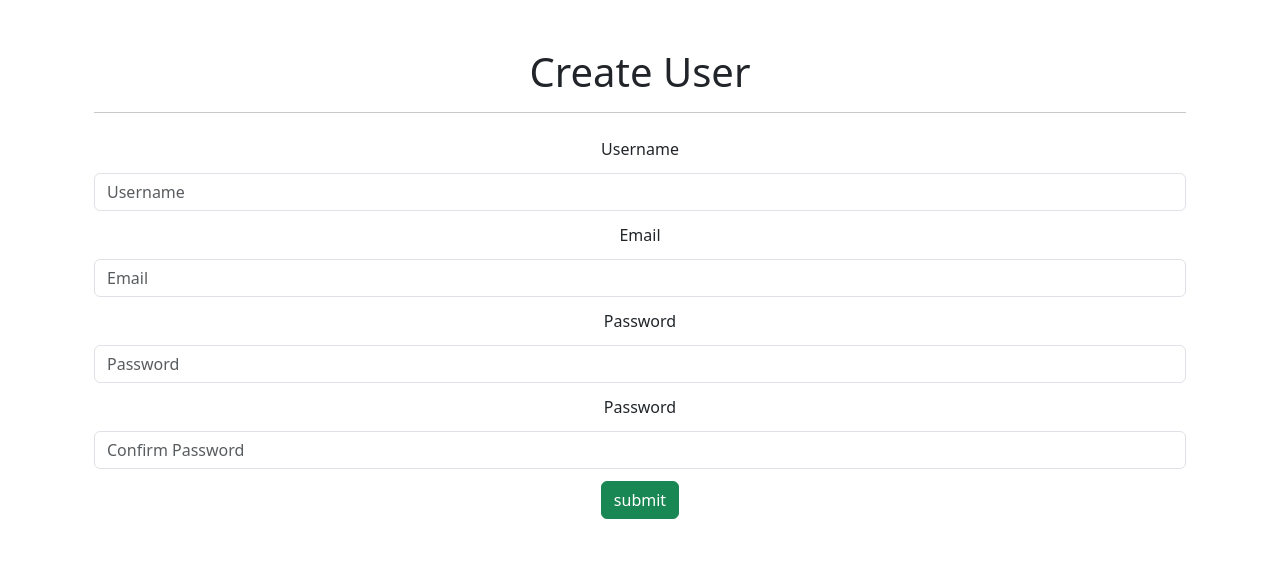
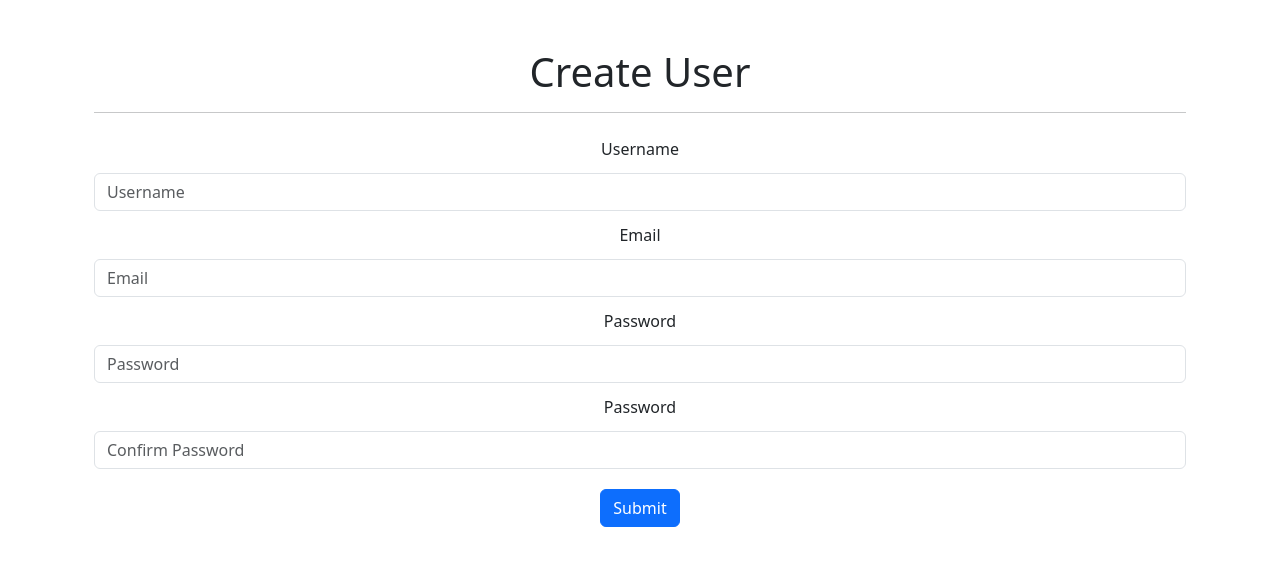
Before and after one commit to MuhamedBilal/JumiaAdmin, a React (Create React App) app: page /createUser in a window 1280 px wide. Shown: the top 566 px of the page. Built offline with nearby package versions, Linux system fonts and the light colour scheme.

Commit message:
User Component added

```diff
--- a/src/Components/Navigator/Navigator.jsx
+++ b/src/Components/Navigator/Navigator.jsx
@@ -9,10 +9,7 @@ function Navigator() {
           <li>
         <Link to="/AllUsers">AllUsers</Link>
       </li>
-      <li>
-        <Link to="/UserPage">UserPage</Link>
-      </li>
-      <li>
+        <li>
         <Link to="/Signin">Signin</Link>
       </li>
     </ul>
--- a/src/Components/allUsers/allUsers.jsx
+++ b/src/Components/Users/allUsers/allUsers.jsx
@@ -1,7 +1,8 @@
-import React, { useState, useEffect } from 'react';
-import { Table, Button, Pagination } from 'react-bootstrap';
-import axiosInstance from '../axios/axios';
-import { useNavigate } from 'react-router-dom';
+import React, { useState, useEffect } from "react";
+import { Table, Button, Pagination } from "react-bootstrap";
+import axiosInstance from "../../axios/axios";
+
+import { useNavigate } from "react-router-dom";
 
 function AllUsers() {
   const [users, setUsers] = useState([]);
@@ -24,7 +25,7 @@ function AllUsers() {
         setUsers(response.data.data);
         setTotalUsers(response.data.totalUsers);
       } else {
-        console.log('Error: response data is not an array');
+        console.log("Error: response data is not an array");
       }
     } catch (error) {
       // Handle error
@@ -47,14 +48,7 @@ function AllUsers() {
   };
 
   const handleAddUser = async () => {
-    // try {
-    //   const newUser = { name: 'NewUser', email: 'newuser@example.com' };
-    //   const response = await axiosInstance.post('/users', newUser);
-    //   setUsers([...users, response.data]);
-    // } catch (error) {
-    //   // Handle error
-    // }
-    navigate(`/CreateUser`)
+    navigate(`/CreateUser`);
   };
 
   // Get current users
@@ -85,7 +79,9 @@ function AllUsers() {
               <td>{user.name}</td>
               <td>{user.email}</td>
               <td>
-                <Button variant="warning" onClick={() => handleEdit(user._id)}>Edit</Button>{' '}
+                <Button variant="warning" onClick={() => handleEdit(user._id)}>
+                  Edit
+                </Button>{" "}
                 <Button variant="danger" onClick={() => handleDelete(user._id)}>
                   Delete
                 </Button>
--- a/src/Components/createUser/createUser.jsx
+++ b/src/Components/Users/createUser/createUser.jsx
@@ -1,14 +1,15 @@
 import React, { useState, useEffect } from "react";
 // import styles from "./userPage.css";
+import { Button} from 'react-bootstrap';
+
 import { Formik, Field, ErrorMessage } from "formik";
 // import { useParams } from 'react-router-dom';
 import * as Yup from 'yup';
-import axiosInstance from '../axios/axios';
+import axiosInstance from "../../axios/axios";
+
+
 
 function CreateUser() {
-  // const params = useParams();
-  // const id = params.id;
-
   const [user, setUser] = useState(
     {
       name:"",
@@ -111,9 +112,9 @@ function CreateUser() {
                           <ErrorMessage name="passwordConfirm" component="div" className="text-danger" />
                         </div>
 
-                        <button type="submit" className=" btn btn-success my-2">
-                          submit
-                        </button>
+                        <Button  variant="primary" type="submit" className=" btn mt-3 my-2">
+                          Submit
+                        </Button>
                       </form>
                     )}
                   </Formik>
--- a/src/Components/userPage/userPage.jsx
+++ b/src/Components/Users/userPage/userPage.jsx
@@ -3,7 +3,8 @@ import styles from "./userPage.css";
 import { Formik, Field, ErrorMessage } from "formik";
 import { useParams } from 'react-router-dom';
 import * as Yup from 'yup';
-import axiosInstance from '../axios/axios';
+import axiosInstance from "../../axios/axios";
+
 
 export default function UserPage() {
   const params = useParams();
```
Also changed, not shown: src/Components/router/router.jsx (+17 -17 lines), src/Components/Users/allUsers/allUsers.css (added), src/Components/Users/createUser/createUser.css (added), src/Components/Users/userPage/userPage.css (added).
